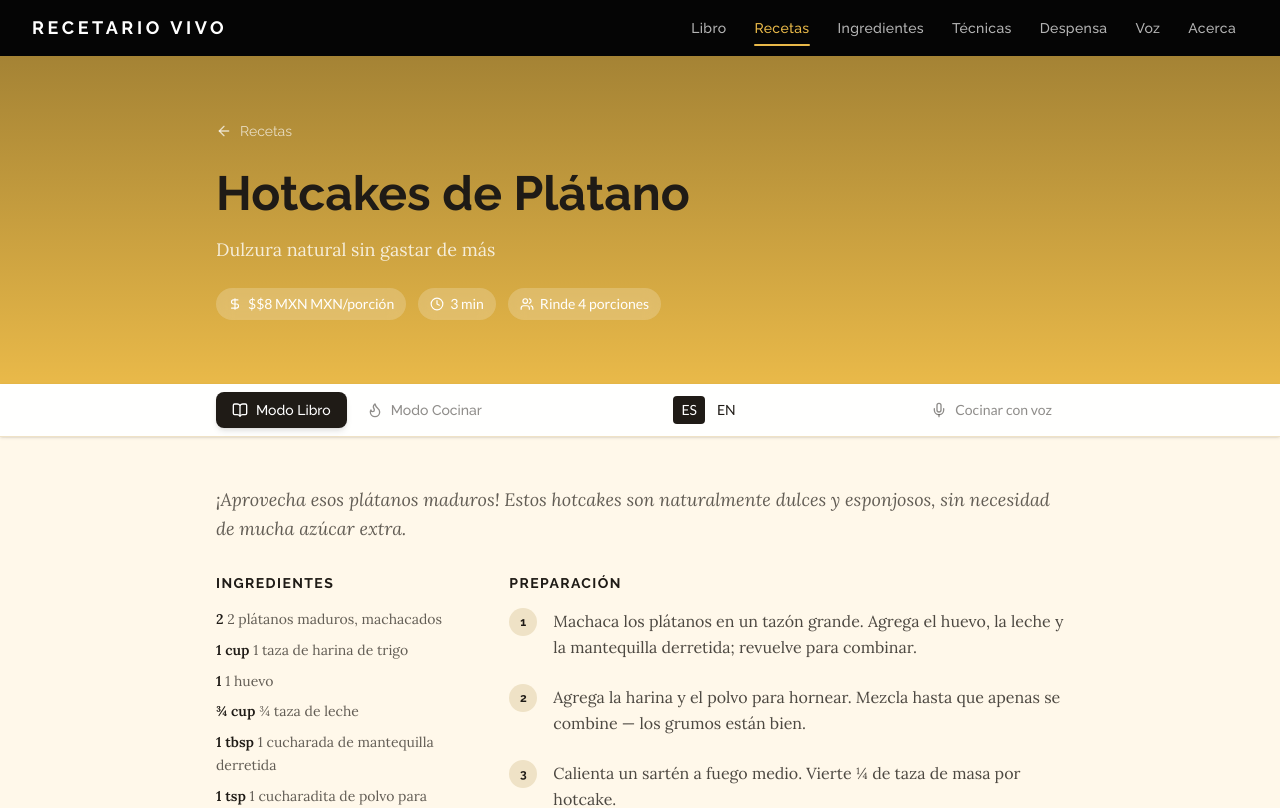
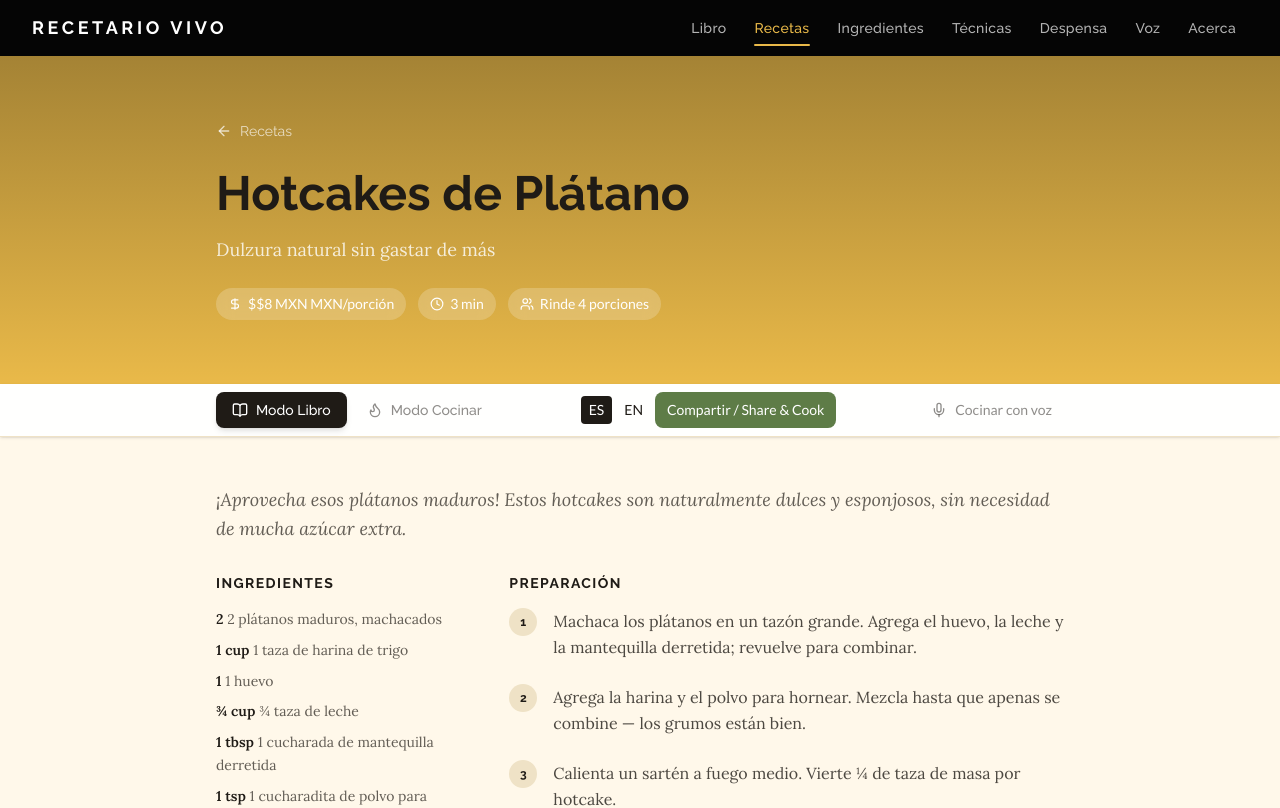
Before and after one commit to executiveusa/kupuri-recetario-vivo, a Next.js app: page /recetas/banana-pancakes in a window 1280 px wide. Shown: the top 808 px of the page. Built offline with nearby package versions, Linux system fonts and the light colour scheme.

Commit message:
feat: link recipe details to shareable voice cooking checklist

```diff
--- a/src/app/recetas/[slug]/page.tsx
+++ b/src/app/recetas/[slug]/page.tsx
@@ -210,6 +210,9 @@ export default function RecipeDetailPage() {
             <button type="button" onClick={() => setLanguage("es")} aria-pressed={language === "es"} className={`px-2 py-1 rounded text-sm ${language === "es" ? "bg-[var(--color-ink)] text-white" : "text-[var(--color-ink)]"}`}>ES</button>
             <button type="button" onClick={() => setLanguage("en")} aria-pressed={language === "en"} className={`px-2 py-1 rounded text-sm ${language === "en" ? "bg-[var(--color-ink)] text-white" : "text-[var(--color-ink)]"}`}>EN</button>
           </div>
+          <Link href={`/cocinar/${recipe.slug}`} className="px-3 py-2 rounded-lg text-sm bg-[#5E7C47] text-white no-underline">
+            Compartir / Share & Cook
+          </Link>
           {/* Voice button */}
           <div className="ml-auto">
             <Link
```
